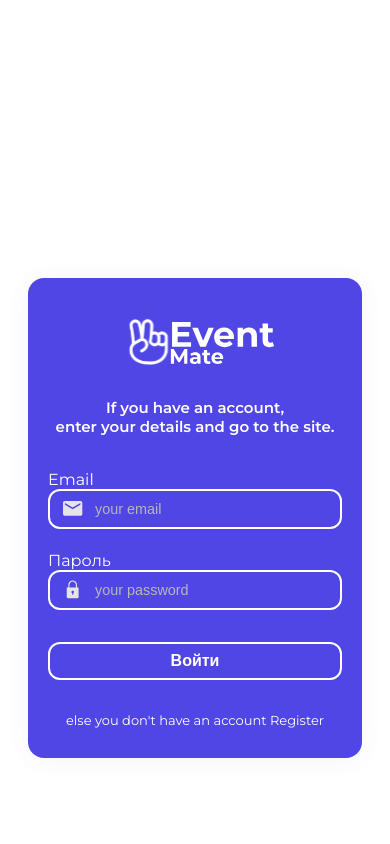
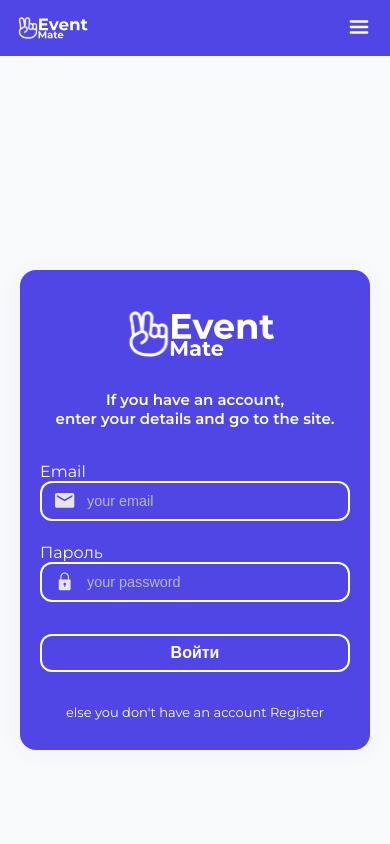
Before and after one commit to Jarv1s-stack/Project-front, a React (Vite) app: page /login in a window 390 px wide. Shown: the top 844 px of the page. Built offline with nearby package versions, Linux system fonts and the light colour scheme.

Commit message:
change background a header and footer design

```diff
--- a/src/components/Footer.jsx
+++ b/src/components/Footer.jsx
@@ -1,10 +1,41 @@
-import styles from "./Header.module.css";
+import React from 'react';
+import styles from './Footer.module.css';
+import { useLocation } from 'react-router-dom';
 
 export default function Footer() {
+  const location = useLocation();
+  const isAuthPage = location.pathname === '/login' || location.pathname === '/register';
 
-    return(
-        <footer style={{ width: "100%", height: "50px", backgroundColor: "#4F46E5", display: "flex", justifyContent: 'center', alignItems: 'center',}}>
-            <h3 style={{ fontSiza: "20px", fontFamily: "sanse-selif", color: "white" }}>© all rights reserved</h3>
-        </footer>
-    )
+
+  if (isAuthPage) return null;
+
+  return (
+    <footer className={styles.footer}>
+      <div className={styles.footerContent}>
+        <div className={styles.footerSection}>
+          <h3 className={styles.footerTitle}>О нас</h3>
+          <p className={styles.footerText}>Сервис для организации мероприятий</p>
+        </div>
+
+        <div className={styles.footerSection}>
+          <h3 className={styles.footerTitle}>Контакты</h3>
+          <p className={styles.footerText}>Email: support@eventapp.com</p>
+          <p className={styles.footerText}>Телефон: +7 (123) 456-7890</p>
+        </div>
+
+        <div className={styles.footerSection}>
+          <h3 className={styles.footerTitle}>Соцсети</h3>
+          <div className={styles.socialLinks}>
+            <a href="#" className={styles.socialLink}>VK</a>
+            <a href="#" className={styles.socialLink}>Telegram</a>
+            <a href="#" className={styles.socialLink}>YouTube</a>
+          </div>
+        </div>
+      </div>
+
+      <div className={styles.footerBottom}>
+        <p className={styles.copyright}>© {new Date().getFullYear()} EventApp. Все права защищены</p>
+      </div>
+    </footer>
+  );
 }
--- /dev/null
+++ b/src/components/Footer.module.css
@@ -0,0 +1,113 @@
+.footer {
+  background-color: #4F46E5;
+  color: white;
+  padding: 40px 20px 20px;
+  margin-top: auto;
+  font-family: 'Montserrat', sans-serif;
+}
+
+.footerContent {
+  display: flex;
+  flex-wrap: wrap;
+  justify-content: space-around;
+  max-width: 1200px;
+  margin: 0 auto;
+  gap: 30px;
+}
+
+.footerSection {
+  flex: 1;
+  min-width: 200px;
+  margin-bottom: 20px;
+}
+
+.footerTitle {
+  font-size: 1.2rem;
+  margin-bottom: 15px;
+  font-weight: 600;
+  position: relative;
+  padding-bottom: 10px;
+}
+
+.footerTitle::after {
+  content: '';
+  position: absolute;
+  left: 0;
+  bottom: 0;
+  width: 50px;
+  height: 2px;
+  background-color: rgba(255, 255, 255, 0.5);
+}
+
+.footerText {
+  margin: 8px 0;
+  font-size: 0.9rem;
+  line-height: 1.5;
+  opacity: 0.9;
+}
+
+.socialLinks {
+  display: flex;
+  gap: 15px;
+  flex-wrap: wrap;
+}
+
+.socialLink {
+  color: white;
+  text-decoration: none;
+  transition: opacity 0.3s;
+  font-size: 0.9rem;
+}
+
+.socialLink:hover {
+  opacity: 0.8;
+  text-decoration: underline;
+}
+
+.footerBottom {
+  text-align: center;
+  margin-top: 40px;
+  padding-top: 20px;
+  border-top: 1px solid rgba(255, 255, 255, 0.1);
+}
+
+.copyright {
+  font-size: 0.85rem;
+  opacity: 0.8;
+}
+
+
+@media (max-width: 768px) {
+  .footerContent {
+    flex-direction: column;
+    gap: 20px;
+  }
+
+  .footerSection {
+    text-align: center;
+  }
+
+  .footerTitle::after {
+    left: 50%;
+    transform: translateX(-50%);
+  }
+
+  .socialLinks {
+    justify-content: center;
+  }
+}
+
+
+@media (max-width: 480px) {
+  .footer {
+    padding: 30px 15px 15px;
+  }
+
+  .footerTitle {
+    font-size: 1.1rem;
+  }
+
+  .footerText {
+    font-size: 0.85rem;
+  }
+}
--- a/src/theme.css
+++ b/src/theme.css
@@ -1,9 +1,87 @@
+@import url('https://fonts.googleapis.com/css2?family=Montserrat:ital,wght@0,100..900;1,100..900&display=swap');
+
+
+:root {
+  --color-primary: #4F46E5;
+  --color-light-bg: #F9FAFB;
+  --color-light-text: #374151;
+  --color-light-border: #E5E5E5;
+  --color-dark-bg: #121212;
+  --color-dark-text: #E5E5E5;
+}
+
+
+body.light {
+  background: var(--color-light-bg);
+  color: var(--color-light-text);
+  transition: background 0.3s, color 0.3s;
+  margin: 0px;
+  padding: 0px;
+  overflow-x: hidden;
+  font-family: "Montserrat", sans-serif !important;
+}
+
+body.dark {
+  background: var(--color-dark-bg);
+  color: var(--color-dark-text);
+  transition: background 0.3s, color 0.3s;
+  margin: 0px;
+  padding: 0px;
+  font-family: "Montserrat", sans-serif !important;
+}
 
 .header {
-  background-color: var(--color-primary);
+  background: inherit;
+  border-bottom: 1px solid var(--color-light-border);
+  height: 64px;
+  display: flex;
+  align-items: center;
+  padding: 0 24px;
+  gap: 20px;
+  justify-content: space-between;
 }
 
 .header.dark {
   border-bottom: 1px solid #232323;
-  background-color: var(--color-primary);
 }
+
+.header-logo {
+  display: flex;
+  align-items: center;
+  font-size: 1.4rem;
+  font-weight: bold;
+  gap: 12px;
+}
+
+.header-actions {
+  display: flex;
+  align-items: center;
+  gap: 16px;
+}
+footer{
+  font-family: "Montserrat", sans-serif !important;
+}
+
+.header-points {
+  font-weight: 500;
+  background: var(--color-primary);
+  color: #fff;
+  padding: 4px 12px;
+  border-radius: 1rem;
+  margin-left: 10px;
+  font-size: 1rem;
+}
+
+
+@media (max-width: 600px) {
+  .header {
+    padding: 0 10px;
+    gap: 10px;
+  }
+  .header-logo {
+    font-size: 1.1rem;
+  }
+  .header-actions {
+    gap: 8px;
+  }
+}
```
